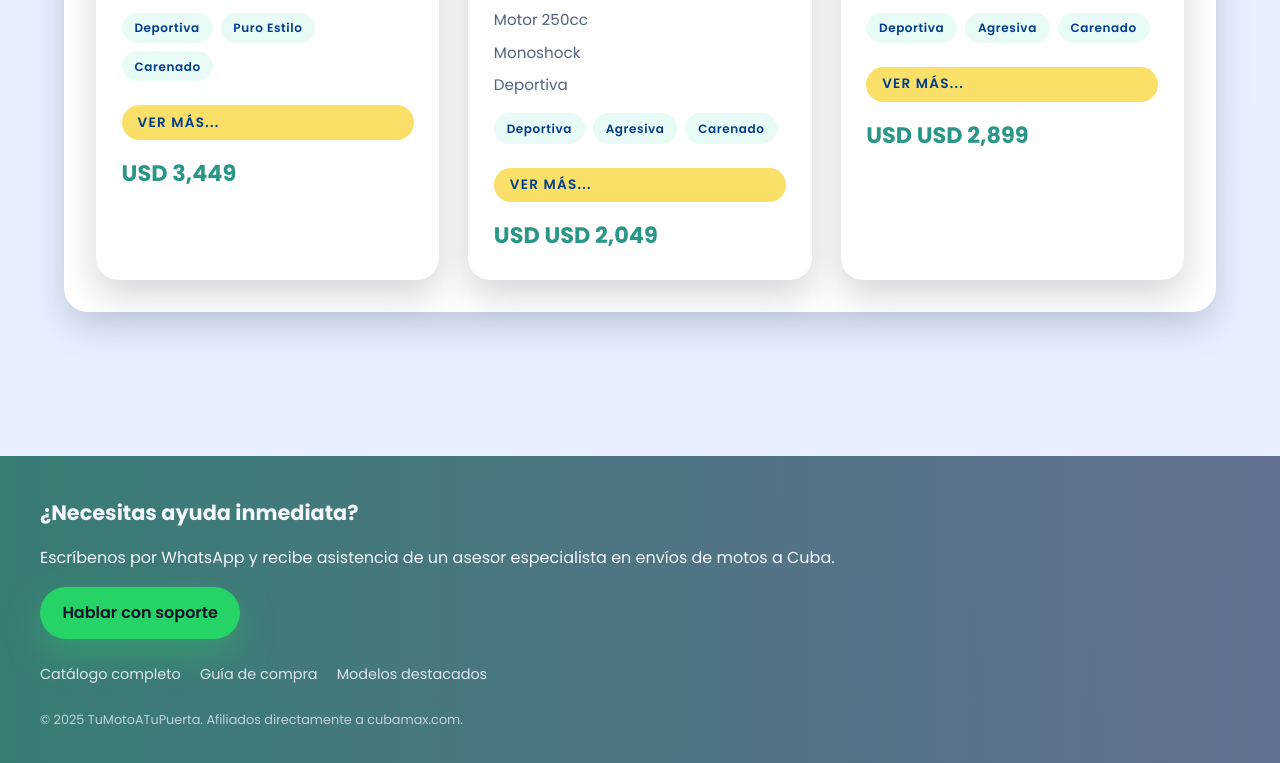
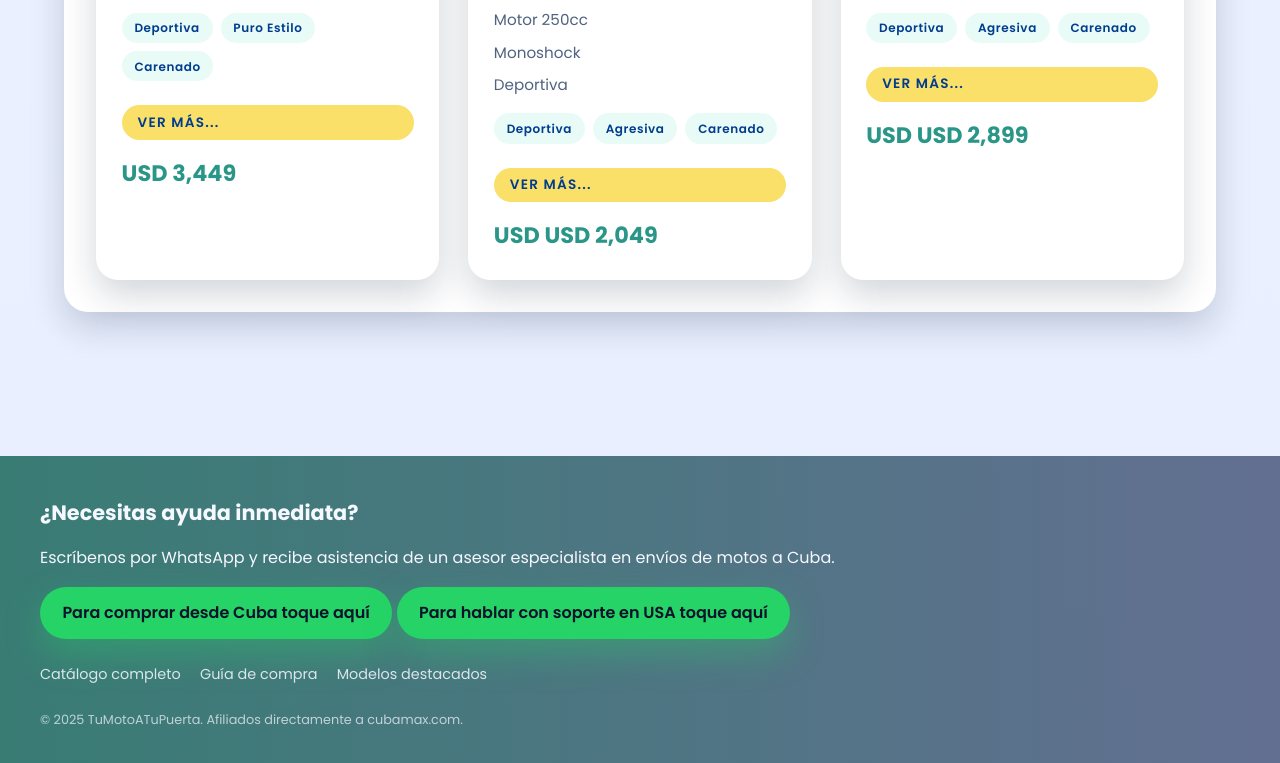
Before and after one commit to reviewtime/cubamax-desdeCuba, a plain HTML site: page catalogo.html in a window 1280 px wide. Shown: the part 4891-5654 px from the top of the page. Drawn offline with Linux system fonts and the light colour scheme.

Commit message:
feat: landing pulida y hero optimizado

```diff
--- a/catalogo.html
+++ b/catalogo.html
@@ -737,7 +737,8 @@ Chasis/cuadro|
             <div>
                 <h4>¿Necesitas ayuda inmediata?</h4>
                 <p>Escríbenos por WhatsApp y recibe asistencia de un asesor especialista en envíos de motos a Cuba.</p>
-                <a class="whatsapp-link" href="https://wa.me/+5354744852" target="_blank" rel="noopener noreferrer">Hablar con soporte</a>
+                <a class="whatsapp-link" href="https://wa.me/+5354744852" target="_blank" rel="noopener noreferrer">Para comprar desde Cuba toque aquí</a>
+                <a class="whatsapp-link" href="https://wa.me/+5354744852" target="_blank" rel="noopener noreferrer">Para hablar con soporte en USA toque aquí</a>
             </div>
             <div class="footer-links">
                 <a href="catalogo.html">Catálogo completo</a>
```
Also changed, not shown: como-comprar.html (+2 -1 lines), index.html (+2 -1 lines).
